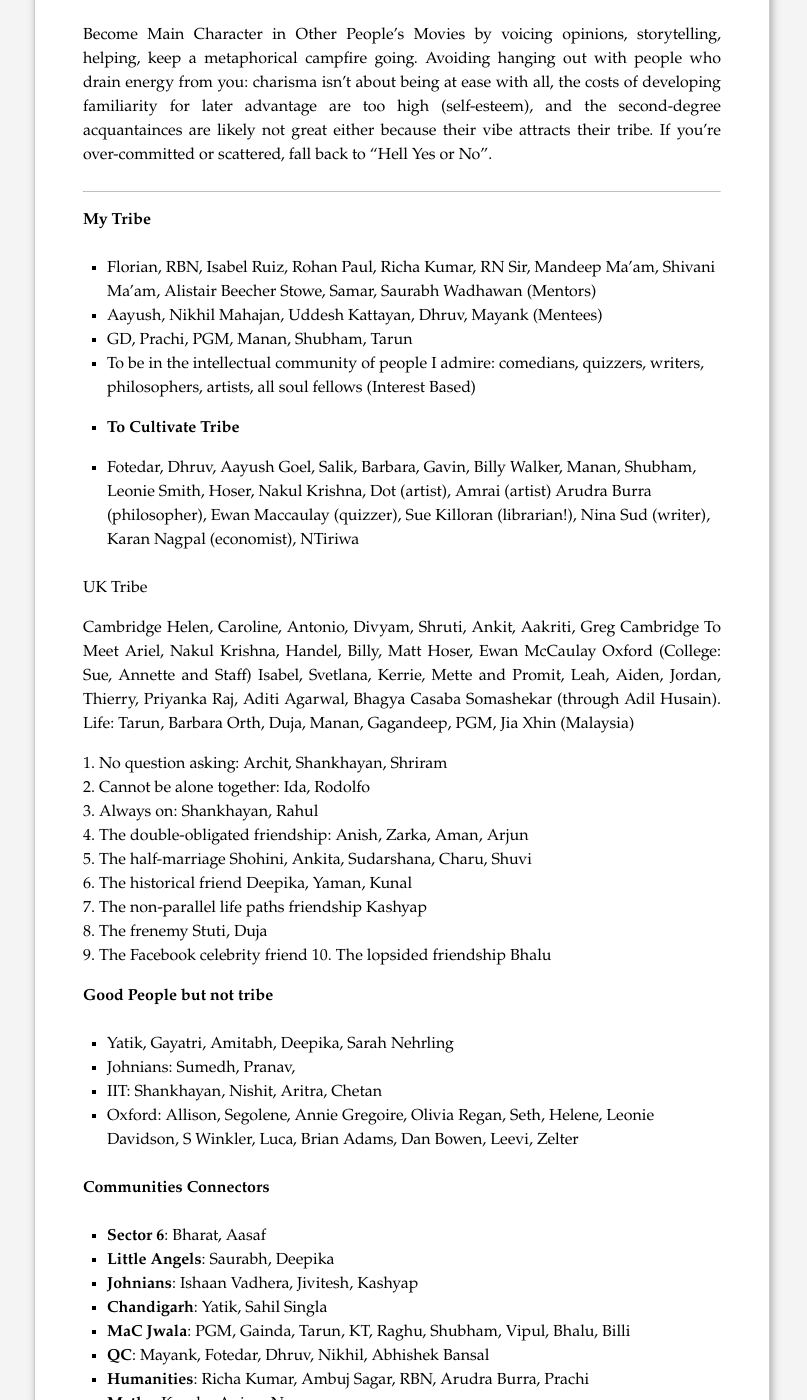
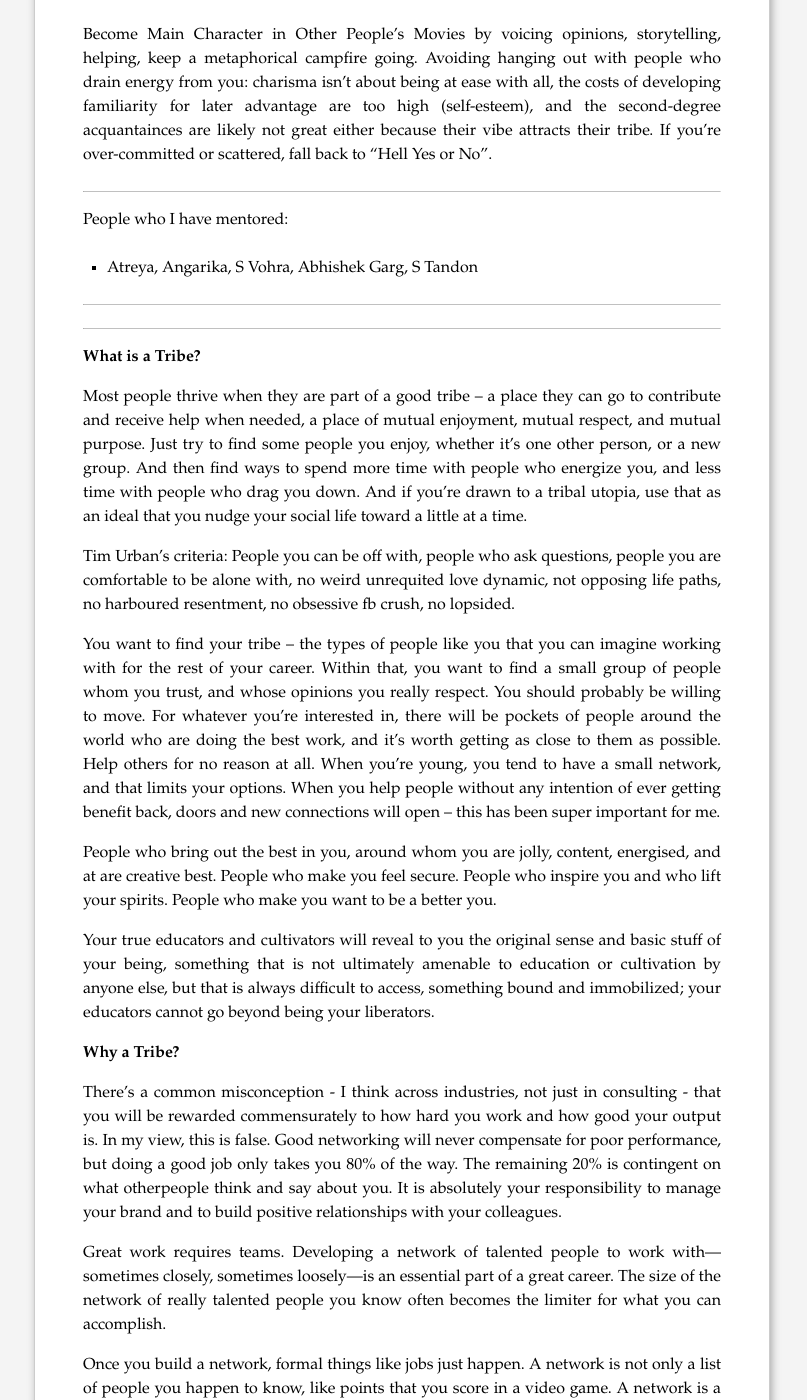
Before and after one commit to piyushahuja/piyushahuja.github.io, a Jekyll site: the page built from _posts/guides/2019-01-23-networking.md, in a window 1280 px wide and 1400 px high, scrolled down 1536 px. Shown: the whole window, without its empty margins (238-1045 px from the left). Built offline with Jekyll 4.4.1, drawn with Linux system fonts in a browser that asks for light colours; comment, search, counter and statistics services are not loaded; some of the changed text lies outside the part shown.

Commit message:
auto deployed

```diff
--- a/_posts/guides/2019-01-23-networking.md
+++ b/_posts/guides/2019-01-23-networking.md
@@ -39,7 +39,7 @@ Become Main Character in Other People’s Movies by voicing opinions, storytelli
 
 ---
 
-**My Tribe**
+<!-- **My Tribe**
 
 * Florian, RBN, Isabel Ruiz, Rohan Paul, Richa Kumar, RN Sir, Mandeep Ma’am, Shivani Ma’am, Alistair Beecher Stowe, Samar, Saurabh Wadhawan (Mentors)
 * Aayush, Nikhil Mahajan, Uddesh Kattayan, Dhruv, Mayank (Mentees)
@@ -69,9 +69,9 @@ Life: Tarun, Barbara Orth, Duja, Manan, Gagandeep, PGM, Jia Xhin (Malaysia)
 8.  The frenemy  Stuti, Duja
 9.  The Facebook celebrity friend
 10. The lopsided friendship Bhalu
+ -->
 
-
-
+<!--
 **Good People but not tribe**
 
 * Yatik, Gayatri, Amitabh,  Deepika, Sarah Nehrling
@@ -79,9 +79,9 @@ Life: Tarun, Barbara Orth, Duja, Manan, Gagandeep, PGM, Jia Xhin (Malaysia)
 * IIT: Shankhayan, Nishit, Aritra, Chetan
 * Oxford: Allison, Segolene, Annie Gregoire, Olivia Regan, Seth, Helene, Leonie Davidson, S Winkler, Luca, Brian Adams, Dan Bowen, Leevi, Zelter
 
+ -->
 
-
-
+<!--
 **Communities Connectors**
 
 * **Sector 6**: Bharat, Aasaf
@@ -99,20 +99,20 @@ Life: Tarun, Barbara Orth, Duja, Manan, Gagandeep, PGM, Jia Xhin (Malaysia)
 * **Jugnoo**: Saurabh Wadhawan, Prishit...
 * **Cambridge**: Freya
 * Others: Rahul Subramaniam, Poushak, Fizza, Andrew Clark, Laura, Prateek Raj, Kush, ...
-
+ -->
 
 People who I have mentored:
 * Atreya, Angarika, S Vohra, Abhishek Garg, S Tandon
 
 ------
 
-Contrast with people who de-energize:
+<!-- Contrast with people who de-energize:
 
 * Mandvi
 * Johnians: Almost all
 * IIT: SS, Murari, Shriram, Tulsyan, Vaanar, Bhatta
 * Oxford: Emily Atkinson, Jan Phillip, Mandie, Nufar Galin, Per, Ross, Rosa, Tatiana,  Leslie Smith, Bill Mander
-
+ -->
 ----
 
 
```
